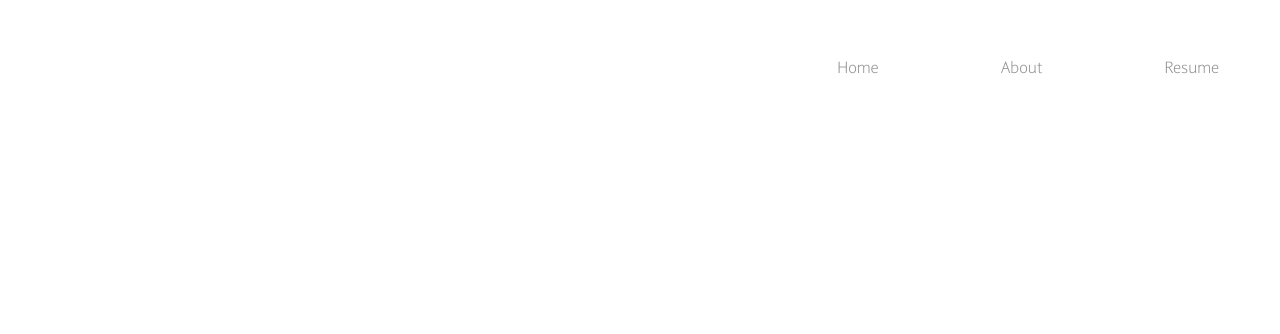
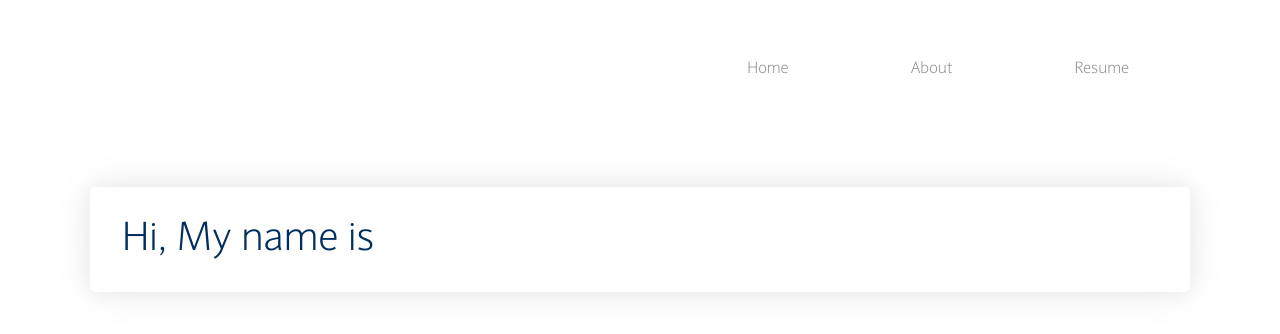
Before and after one commit to eeshdarthvader/themebook, a Next.js app: page / in a window 1280 px wide. Shown: the top 334 px of the page. Built offline with nearby package versions, Linux system fonts and the light colour scheme.

Commit message:
Basic theme system and global layout

```diff
--- a/components/navigation/index.js
+++ b/components/navigation/index.js
@@ -28,7 +28,7 @@ const NavContainer = styled.nav`
 		}
 
 		li a:hover {
-			color: ${({ theme }) => theme.colors.primary}
+			color: ${({ theme }) => theme.PRIMARY.LIGHT}
 		}
   `
 
--- a/components/page-layout/index.js
+++ b/components/page-layout/index.js
@@ -3,20 +3,30 @@ import styled from 'styled-components'
 import Nav from '../navigation'
 import PropTypes from 'prop-types'
 
-const Title = styled.h1`
-  font-size: 50px;
-  color: ${({ theme }) => theme.colors.primary};
+
+
+const GlobalContainer = styled.div`
+	  width: 1100px;
+    margin-left: auto;
+    margin-right: auto;
 `
 
 
 export class PageLayout extends Component {
 
+	constructor(props){
+		super(props);
+	}
+
+
 	render() {
+		const {children} = this.props
+
 		return (
-			<div>
-
+			<GlobalContainer>
 				<Nav  />
-			</div>
+				{children}
+			</GlobalContainer>
 		)
 	}
 }
--- /dev/null
+++ b/components/summary/index.js
@@ -0,0 +1,21 @@
+import React from 'react'
+import styled from 'styled-components'
+
+const SummaryCard = styled.summary`
+	overflow: hidden;
+  padding: 32px;
+  margin: 48px auto 48px;
+	font-size:  ${({ theme }) => theme.FONT_SIZES.EXTRA_LARGE}px;
+  box-shadow: 0 0 20px rgba(0, 0, 0, 0.05), 0 0px 40px rgba(0, 0, 0, 0.08);
+  border-radius: 5px;
+`
+
+const Summary = () => {
+	return (
+		<SummaryCard>
+				Hi, My name is
+		</SummaryCard>
+	)
+}
+
+export default Summary
--- a/pages/_app.js
+++ b/pages/_app.js
@@ -1,19 +1,38 @@
 import App from 'next/app'
 import React from 'react'
 import { ThemeProvider } from 'styled-components'
+import Layout from '../components/page-layout'
+import {THEME} from './theme'
 
 const theme = {
-  colors: {
-    primary: '#0070f3',
+  PRIMARY:{
+    LIGHT: '#0076b6',
   },
+  FONT_SIZES: {
+    EXTRA_LARGE: 40,
+    LARGE: 30,
+    MEDIUM: 26,
+    NORMAL: 16,
+    SMALL: 14,
+    SMALLER: 12
+  },
+  MOBILE_FONT_SIZES:{
+    EXTRA_LARGE: 36,
+      LARGE: 20,
+      MEDIUM: 18,
+      NORMAL: 16,
+      SMALL: 14,
+      SMALLER: 12
+  }
 }
 
 export default class MyApp extends App {
   render() {
     const { Component, pageProps } = this.props
+
     return (
-      <ThemeProvider theme={theme}>
-        <Component {...pageProps} />
+      <ThemeProvider theme={THEME}>
+        <Layout ><Component {...pageProps}/></Layout>
       </ThemeProvider>
     )
   }
--- a/pages/index.js
+++ b/pages/index.js
@@ -1,4 +1,5 @@
 import React from 'react'
-import Layout from '../components/page-layout'
+import Summary from '../components/summary'
 
-export default () => <Layout />
+
+export default () => <div><Summary/></div>
--- /dev/null
+++ b/pages/theme/index.js
@@ -0,0 +1,21 @@
+export const THEME = {
+  PRIMARY:{
+    LIGHT: '#0076b6',
+  },
+  FONT_SIZES: {
+    EXTRA_LARGE: 40,
+    LARGE: 30,
+    MEDIUM: 26,
+    NORMAL: 16,
+    SMALL: 14,
+    SMALLER: 12
+  },
+  MOBILE_FONT_SIZES:{
+    EXTRA_LARGE: 36,
+      LARGE: 20,
+      MEDIUM: 18,
+      NORMAL: 16,
+      SMALL: 14,
+      SMALLER: 12
+  }
+}
```
Also changed, not shown: pages/contact.js (added, +11 -0 lines).
